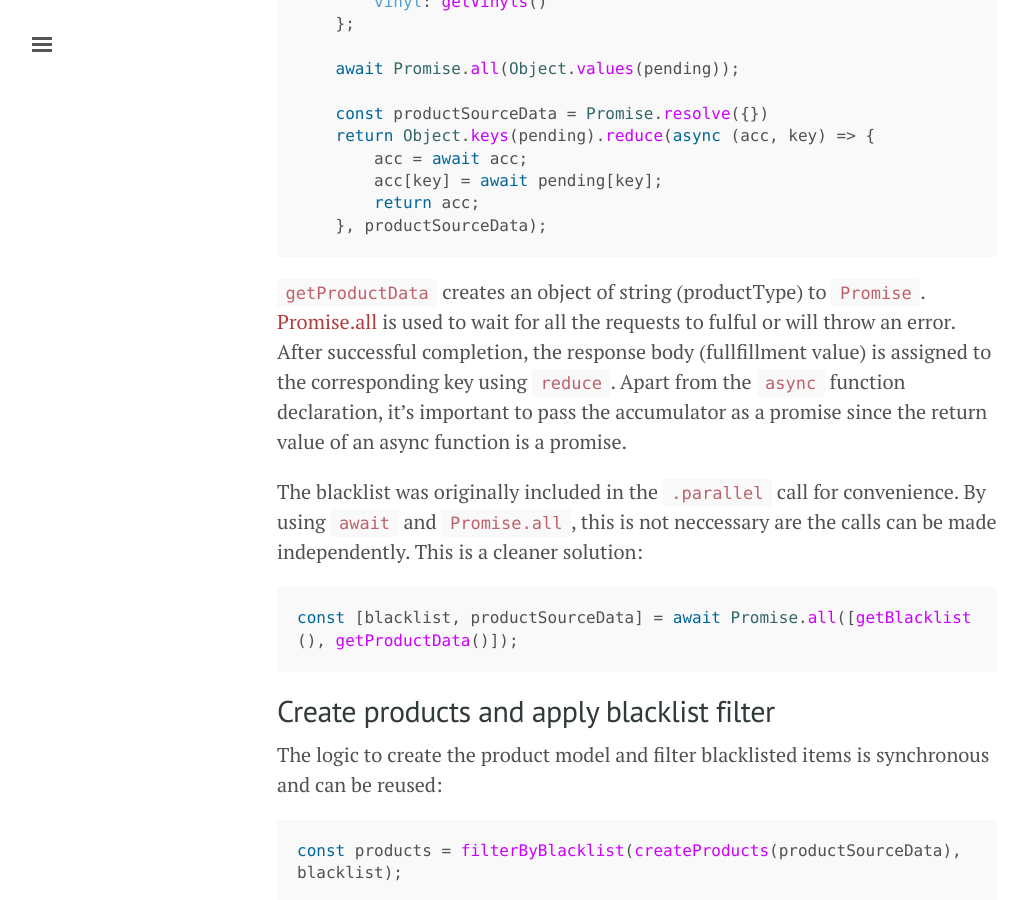
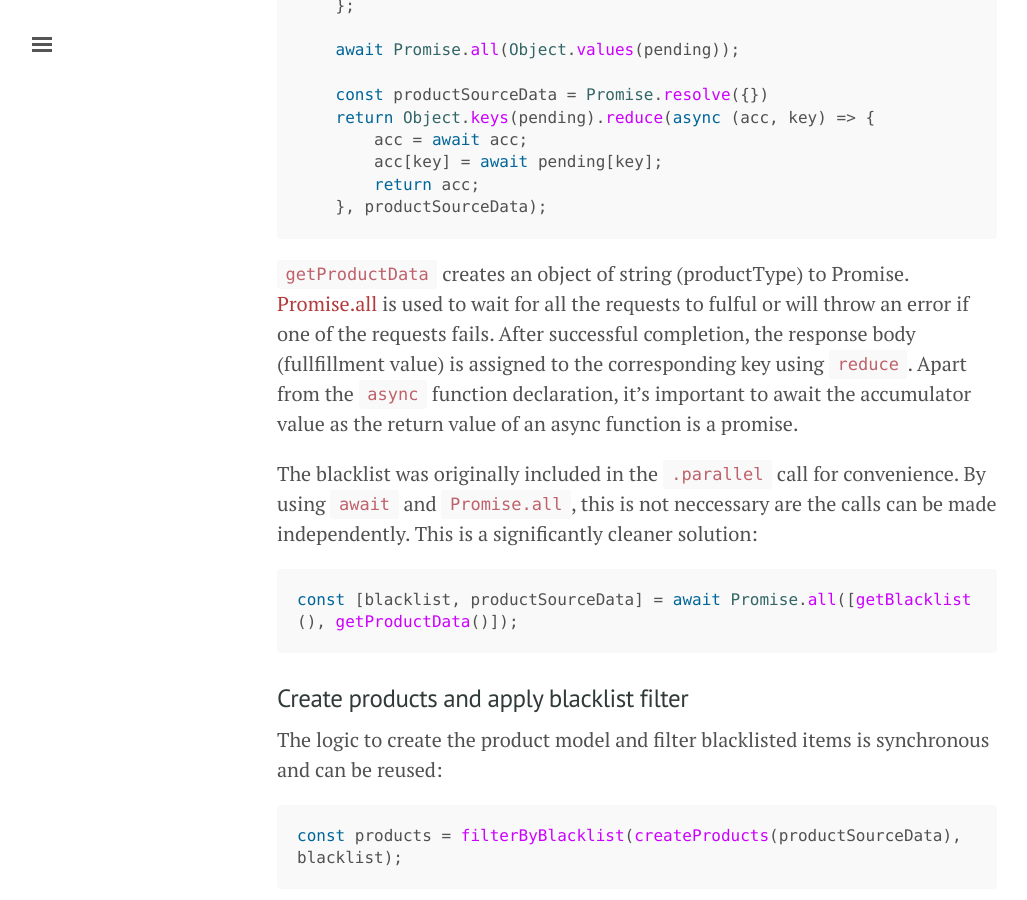
Before and after one commit to refactoring-by-example/refactoringbyexample.com, a Jekyll site: the page built from _posts/2018-03-22-moving-on-from-callbacks.md, in a window 1280 px wide and 900 px high, scrolled down 4466 px. Shown: the whole window, without its empty margins (3-1030 px from the left). Built offline with Jekyll 4.4.1, drawn with Linux system fonts in a browser that asks for light colours; comment, search, counter and statistics services are not loaded; some of the changed text lies outside the part shown.

Commit message:
Task: Extract fn.

````diff
--- a/_posts/2018-03-22-moving-on-from-callbacks.md
+++ b/_posts/2018-03-22-moving-on-from-callbacks.md
@@ -73,9 +73,9 @@
  * Fetches stock (inventory) metadata for the products using an asynchronous `map`
  * Merges stock data with the product models and writes `each` product model to the product database
 
- Wow that's a lot of responsibility for a single function! Lets break down each step and use async/await where appropriate.
+ Wow, that's a lot of responsibility for a single function! Lets break down each step and use async/await where appropriate.
 
-## Parallel requests
+### Parallel requests
 ```js
 async.parallel({
         book: getBooks,
@@ -107,7 +107,6 @@
 Let's start by converting the fetching functions to async functions by preceding the function name with `async` and `promisifying` request. Let's refactor `getBooks` as an example:
 
 ```js
-
 const request = require('request').defaults({ json: true });
 request.get = utils.promisify(request.get);
 
@@ -128,7 +127,7 @@
 }
 ```
 
-Since request now returns a promise, `await` can be used be suspend the function execution until the promise return by `.get` is fulfilled. If successful, the function will resume execution and assign the fulfilment value to `res`. On failure, an error will be thrown. Several points are worth noting; first, the return type of an async function is an promise. In this case, res will be returned to the caller wrapped in a promise. Secondly, `await` can only be invoked from within an `async` function. Thirdly, when awaiting an async function, errors can be caught using a [try catch](https://developer.mozilla.org/en-US/docs/Web/JavaScript/Reference/Statements/try...catch). This greatly enhances readability and is likely to be natural to many developers.
+Since request now returns a [Promise](https://developer.mozilla.org/en-US/docs/Web/JavaScript/Reference/Global_Objects/Promise), `await` can be used be suspend the function execution until the promise return by `.get` is fulfilled. If successful, the function will resume execution and assign the fulfilment value to `res`. On failure, an error will be thrown. Several points are worth noting; first, the return type of an async function is an promise. In this case, res will be returned to the caller wrapped in a promise. Secondly, `await` can only be invoked from within an `async` function. Thirdly, when awaiting an async function, errors can be caught using a [try catch](https://developer.mozilla.org/en-US/docs/Web/JavaScript/Reference/Statements/try...catch). This greatly enhances readability and is likely to be natural to many developers.
 
 Once all the supporting functions have been converted to async functions, the next stage is to execute the requests in parallel and aggregate the responses in a object. Rather than modifying this logic in the `.fetch`, we'll extract it to it's own function:
 
@@ -151,22 +150,22 @@
     }, productSourceData);
 ```
 
-`getProductData` creates an object of string (productType) to `Promise`. [Promise.all](https://developer.mozilla.org/en-US/docs/Web/JavaScript/Reference/Global_Objects/Promise/all) is used to wait for all the requests to fulful or will throw an error. After successful completion, the response body (fullfillment value) is assigned to the corresponding key using `reduce`. Apart from the `async` function declaration, it's important to pass the accumulator as a promise since the return value of an async function is a promise.
+`getProductData` creates an object of string (productType) to Promise. [Promise.all](https://developer.mozilla.org/en-US/docs/Web/JavaScript/Reference/Global_Objects/Promise/all) is used to wait for all the requests to fulful or will throw an error if one of the requests fails. After successful completion, the response body (fullfillment value) is assigned to the corresponding key using `reduce`. Apart from the `async` function declaration, it's important to await the accumulator value as the return value of an async function is a promise.
 
-The blacklist was originally included in the `.parallel` call for convenience. By using `await` and `Promise.all`, this is not neccessary are the calls can be made independently. This is a cleaner solution:
+The blacklist was originally included in the `.parallel` call for convenience. By using `await` and `Promise.all`, this is not neccessary are the calls can be made independently. This is a significantly cleaner solution:
 
 ```js
 const [blacklist, productSourceData] = await Promise.all([getBlacklist(), getProductData()]);
 ```
 
-## Create products and apply blacklist filter
+### Create products and apply blacklist filter
 The logic to create the product model and filter blacklisted items is synchronous and can be reused:
 
 ```js
 const products = filterByBlacklist(createProducts(productSourceData), blacklist);
 ```
 
-## Fetch stock data for the products
+### Fetch stock data for the products
 ```js
 (products, done) => {
     async.map(products, (product, cb) => {
@@ -187,7 +186,7 @@
 
 `getStockData` will request the stock data in parallel returning a promise, which if successful, will fulfil to an array of stock responses. The resulting code should look intuitive and didn't require any third party libraries.
 
-## Merge product/stock data and update database
+### Merge product/stock data and update database
 ```js
  (products, stocks, done) => {
             for (const [i, product] of products.entries()) {
````
